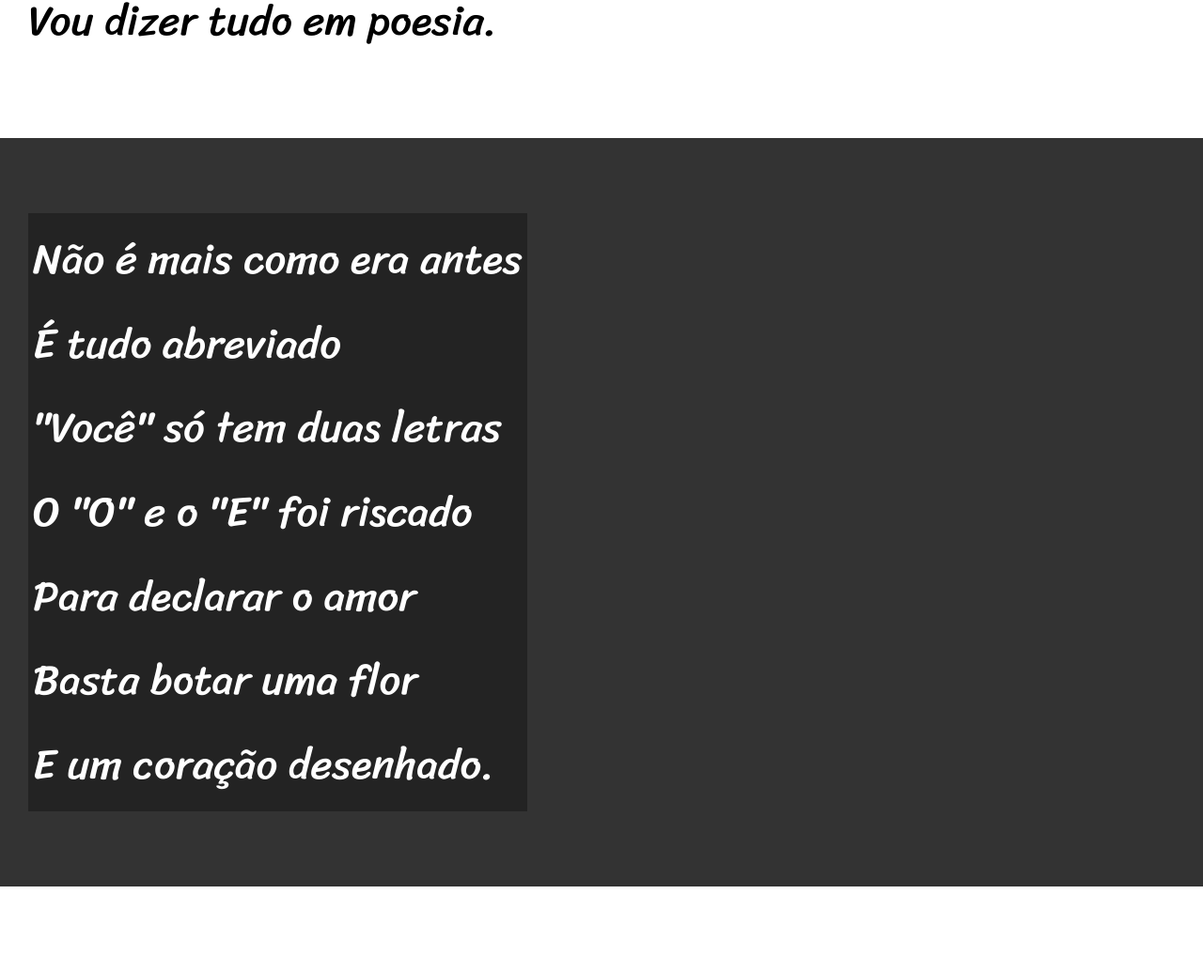
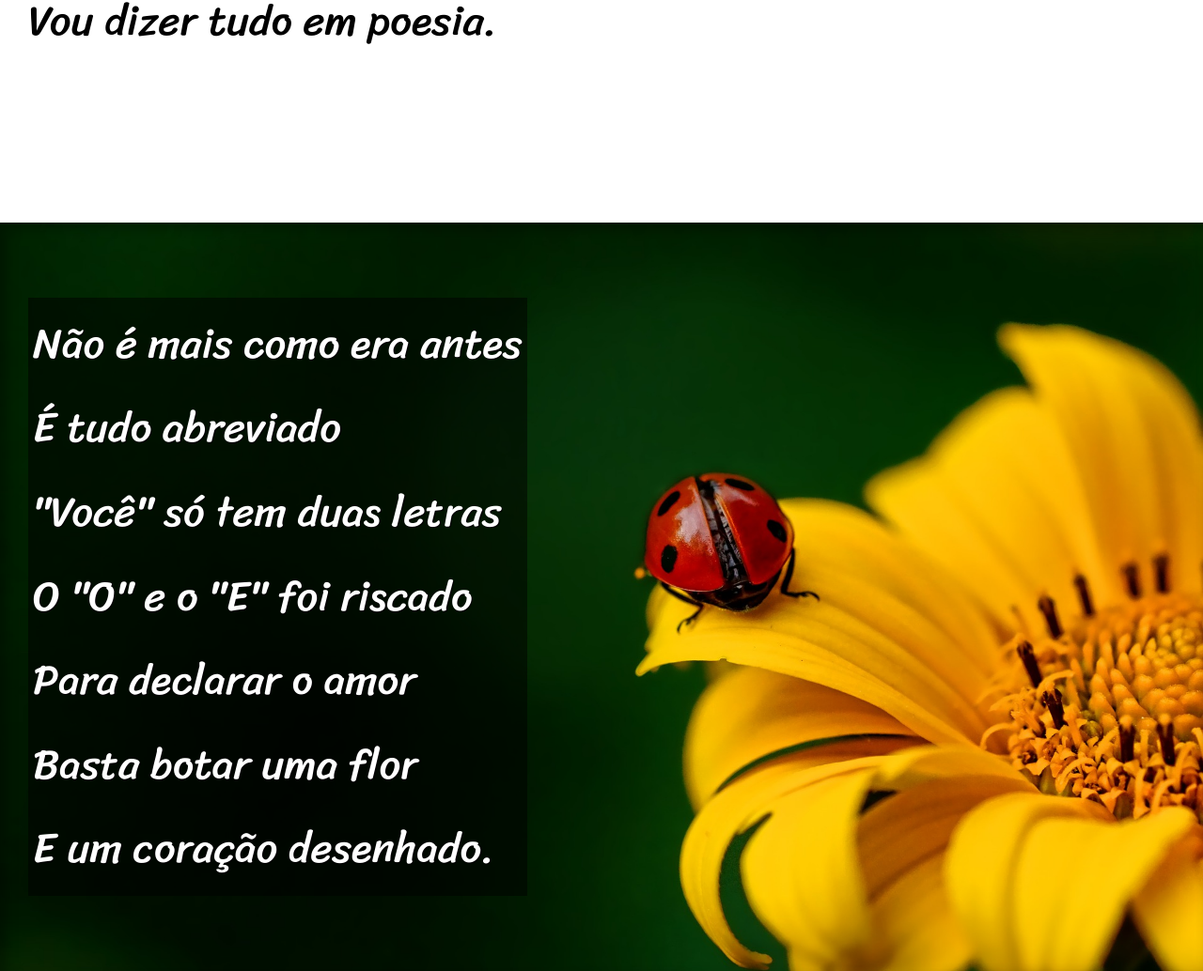
Before and after one commit to manuellerojas18/HTML-CSS, a plain HTML site: page exercicios/Desafio-012/index.html in a window 1280 px wide. Shown: the part 900-1934 px from the top of the page at 94% size. Drawn offline with Linux system fonts and the light colour scheme.

Commit message:
Fiz o efeito parallax

```diff
--- a/exercicios/Desafio-012/estilo/style.css
+++ b/exercicios/Desafio-012/estilo/style.css
@@ -56,10 +56,24 @@
     font-size: 3.5vw;
 }
 
+section > p{
+    padding-bottom: 2em;
+}
+
 section.imagen > p{
-    background-color: rgba(0, 0, 0, 0.318);
+    background-color: rgba(0, 0, 0, 0.514);
     display: inline-block;
     padding: 5px;
+    text-shadow: 1px 1px 0px black;
+}
+
+section#img01{
+    background-image: url('../imagens/background001.jpg');
+    background-position: right center;
+}
+
+section#img02{
+    background-image: url('../imagens/background002.jpg');
 }
 
 section.normal{
@@ -69,6 +83,9 @@
 section.imagen{
     background-color: rgba(51, 51, 51);
     color: white;
+    box-shadow: inset 6px 6px 13px 0px rgba(0, 0, 0, 0.339);
+    background-attachment: fixed;
+    background-size: cover;
 }
 
 footer{
--- a/exercicios/Desafio-012/index.html
+++ b/exercicios/Desafio-012/index.html
@@ -24,7 +24,7 @@
             </p>
         </section>
 
-        <section class="imagen">
+        <section class="imagen" id="img01">
             <p>
                 Não é mais como era antes<br>
                 É tudo abreviado<br>
@@ -58,7 +58,7 @@
             </p>
         </section>
 
-        <section class="imagen">
+        <section class="imagen" id="img02">
             <p>
                 Tenho saudade das cartas<br>
                 Escritas com a própria mão<br>
```
